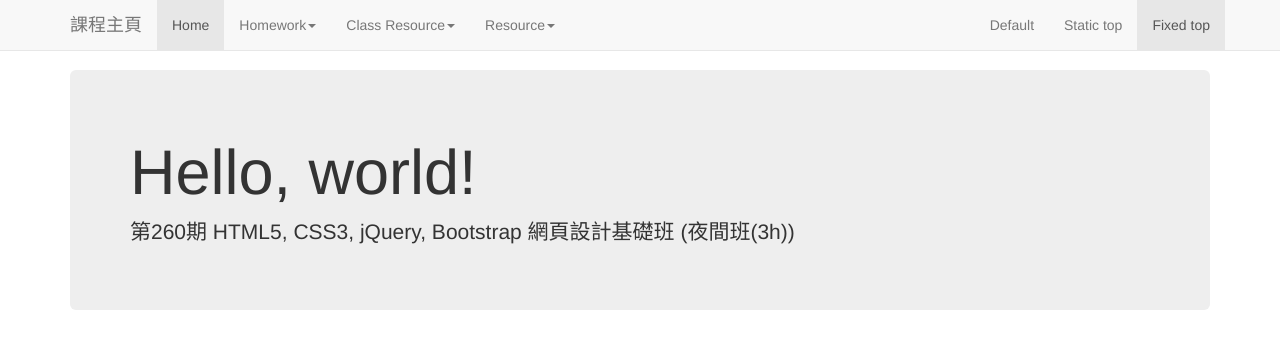
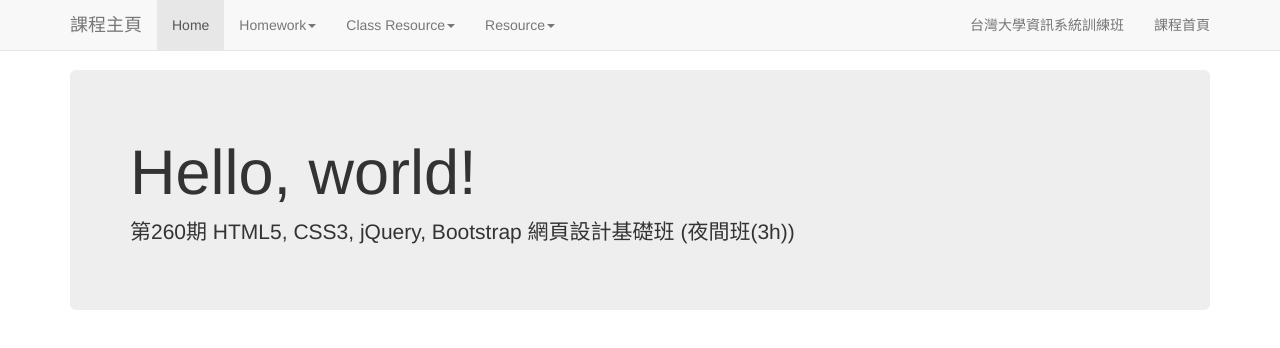
Before and after one commit to THWU/thwu.github.io, a plain HTML site: page index.html in a window 1280 px wide. Shown: the top 348 px of the page. Drawn offline with nearby package versions, Linux system fonts and the light colour scheme.

Commit message:
index update

```diff
--- a/index.html
+++ b/index.html
@@ -69,9 +69,8 @@
             </li>
           </ul>
           <ul class="nav navbar-nav navbar-right">
-            <li><a href="../navbar/">Default</a></li>
-            <li><a href="../navbar-static-top/">Static top</a></li>
-            <li class="active"><a href="./">Fixed top <span class="sr-only">(current)</span></a></li>
+            <li><a href="https://www.csie.ntu.edu.tw/train/">台灣大學資訊系統訓練班</a></li>
+            <li><a href="https://www.csie.ntu.edu.tw/train/?page=course_info.html&courseid=1268">課程首頁</a></li>
           </ul>
         </div><!--/.nav-collapse -->
       </div>
```
